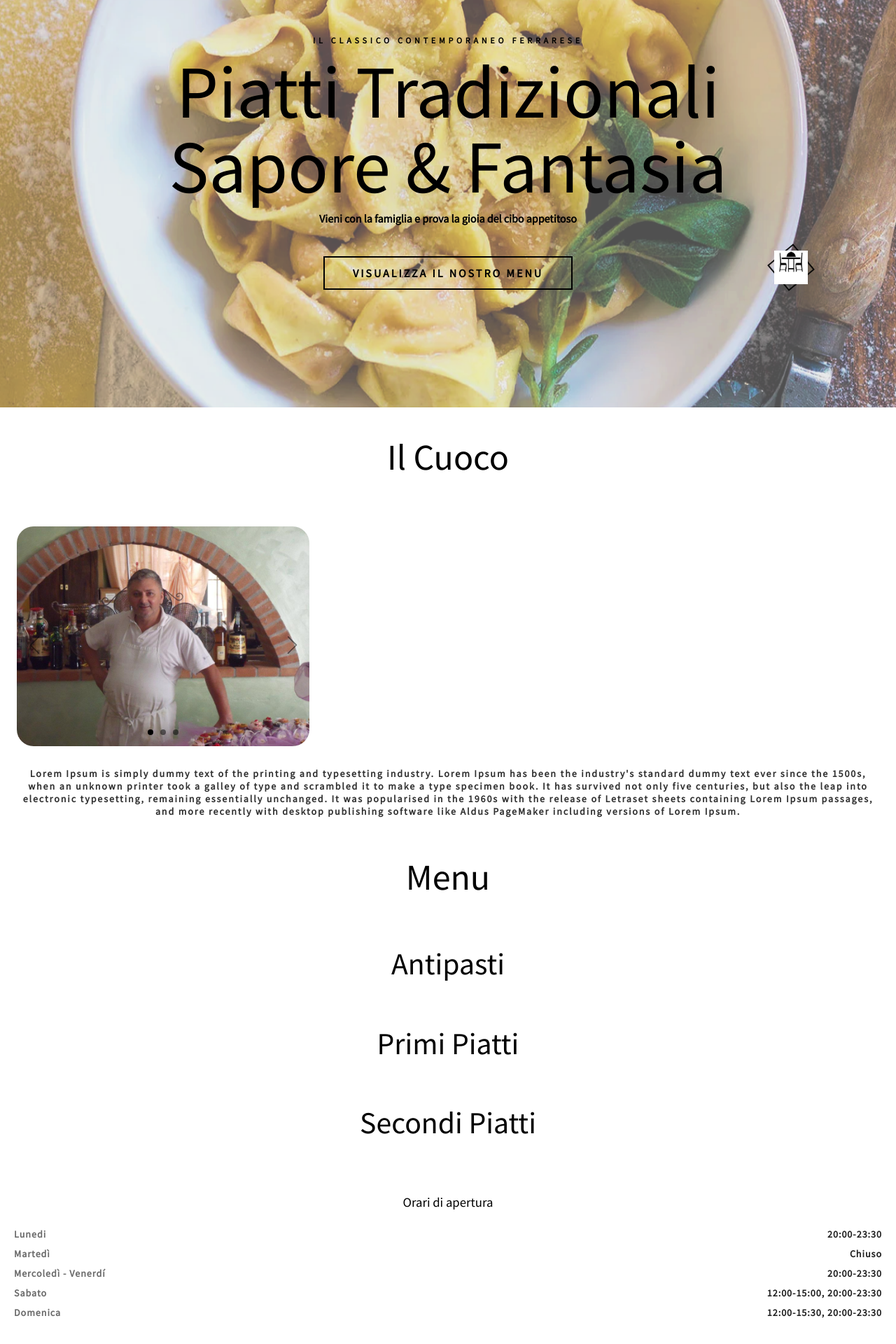
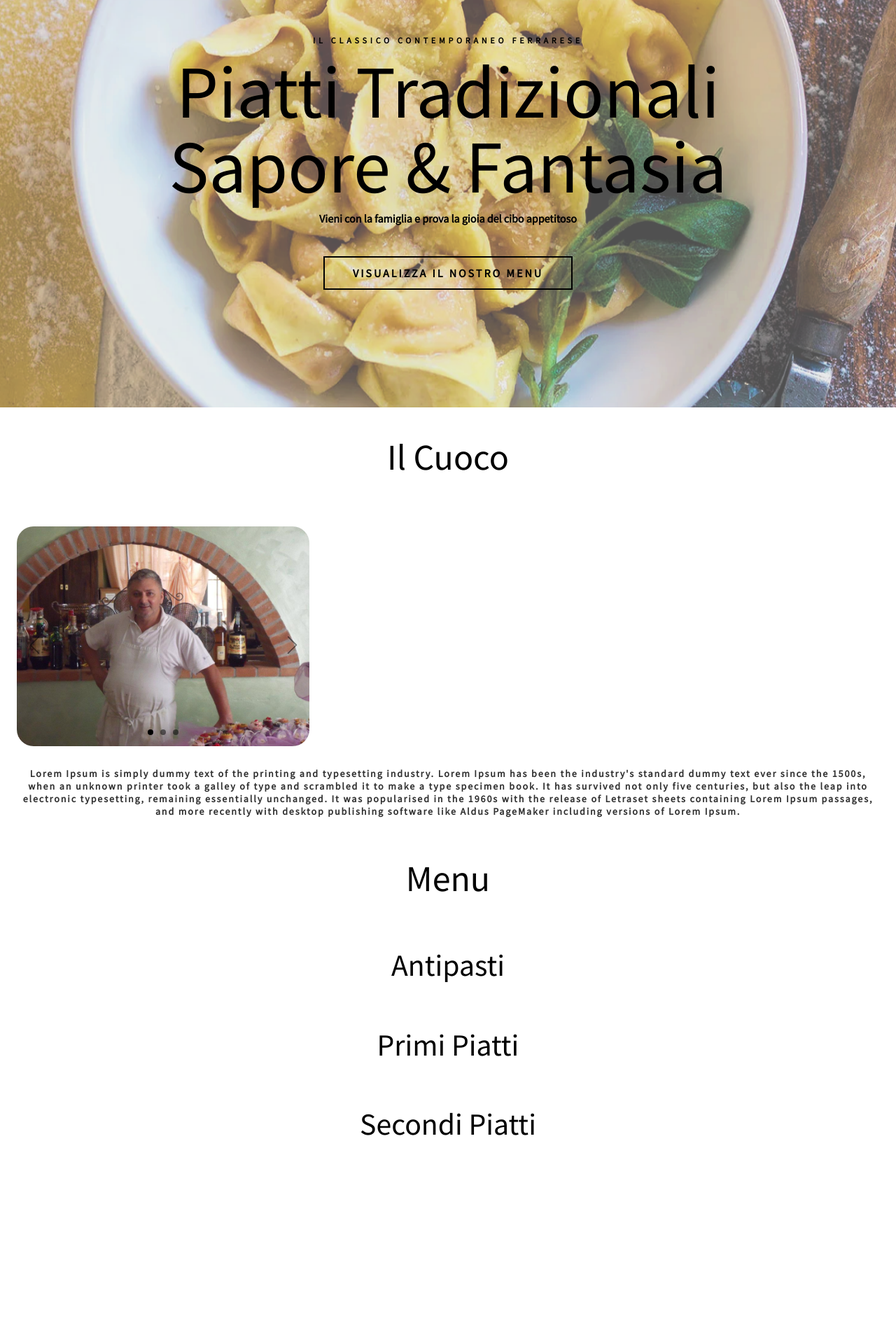
Before and after one commit to devjeanfraga/la-fenice-ristorante, a React (Create React App) app: page / in a window 1280 px wide. Shown: the part 218-2138 px from the top of the page at 70% size. Built offline with nearby package versions, Linux system fonts and the light colour scheme.

Commit message:
refector

```diff
--- a/src/components/hero/Hero.tsx
+++ b/src/components/hero/Hero.tsx
@@ -30,15 +30,6 @@ export const Hero = () => {
 
       </ul>
 
-      <button className="slider-btn" aria-label="slider to previous">
-        {/* some icon */}
-      </button>
-
-      <a href="#" className="hero-btn">
-          <img src={heroTableIcon} alt=""/>
-          <span className="label-2 text-center span">Prenota un tavolo</span>
-      </a>
-
     </section>
   );
 }
--- a/src/components/menu/Menu.css
+++ b/src/components/menu/Menu.css
@@ -1,11 +1,14 @@
 .menu {
   background-color: var(--white);
-  margin-top: 2em;
+  padding-top: 2em;
+  border-top: 2px solid;
 }
 
 .menu .container {
   display: flex;
   flex-flow: column nowrap;
+  background-color: var(--white);
+
   /* border: 2px solid rgb(5, 235, 162); */
 }
 
--- a/src/components/menu/Menu.tsx
+++ b/src/components/menu/Menu.tsx
@@ -1,5 +1,4 @@
 import { MenuCard, MenuItem } from './MenuCard';
-import { SlClose } from 'react-icons/sl';
 import flanDiZucca from '../../assets/images/item-flan-di-zucca.jpg'
 import polenta from '../../assets/images/item-polenta.jpg'
 import tagliereRustico from '../../assets/images/item-tagliere-rustico-di-salumi-e-formaggi.png'
@@ -32,12 +31,7 @@ const menuData: MenuItem[] = [
     img: tartareDiManzo,
     description: 'Un piatto fresco profumato e proteico, personalizzato con aromi e verdure croccanti.',
   }
-]
-
-const handleClick  = (className: string) => {
-  const gridList =  document.querySelector(`.${className}`);
-}
-
+];
 
 export const Menu = () => {
   const [antipasti, setAntipasti] = toogleList();
@@ -71,16 +65,6 @@ export const Menu = () => {
             {menuData.map(item => <MenuCard {...item}/>)}
           </ul>
         </div>
-
-        <div className="menu-hours">
-          <h3> Orari di apertura </h3>
-          <p>Lunedi<span className="span-hour"> 20:00-23:30</span></p>
-          <p>Martedì<span className="span-hour"> Chiuso </span></p>
-          <p>Mercoledì - Venerdí<span className="span-hour"> 20:00-23:30</span></p>
-          <p>Sabato<span className="span-hour"> 12:00-15:00, 20:00-23:30</span></p>
-          <p>Domenica<span className="span-hour"> 12:00-15:30, 20:00-23:30</span></p>
-        </div>
-
       </div>
     </section>
   );
```
